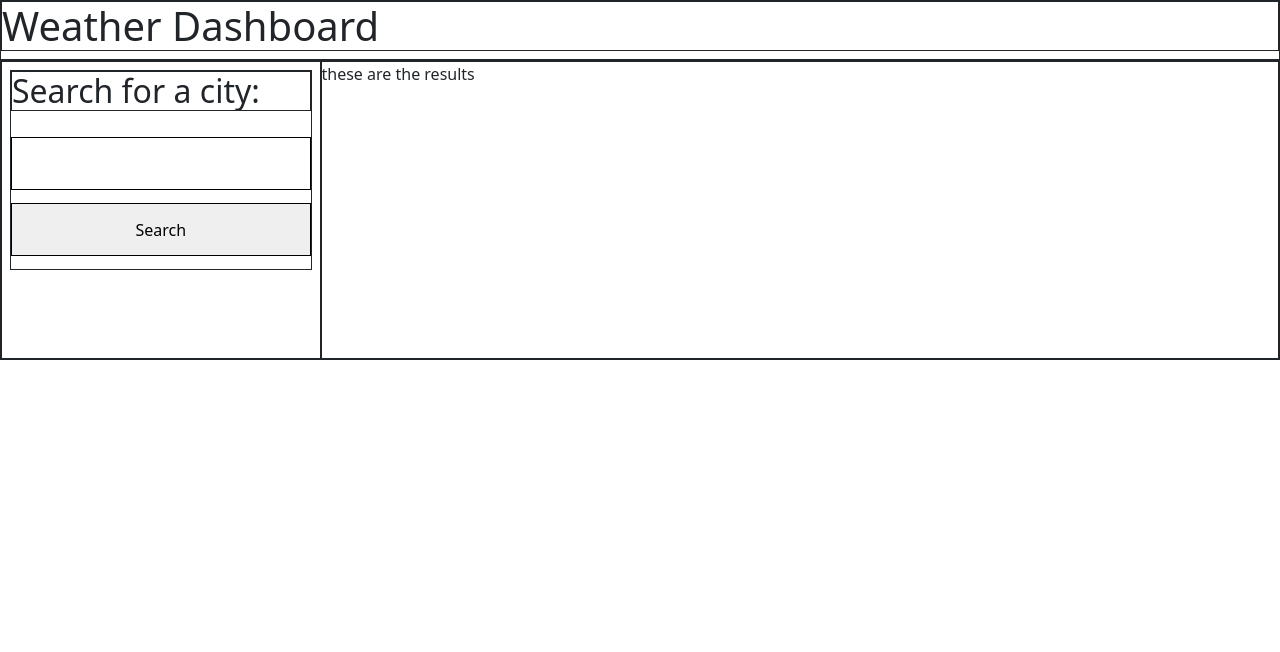
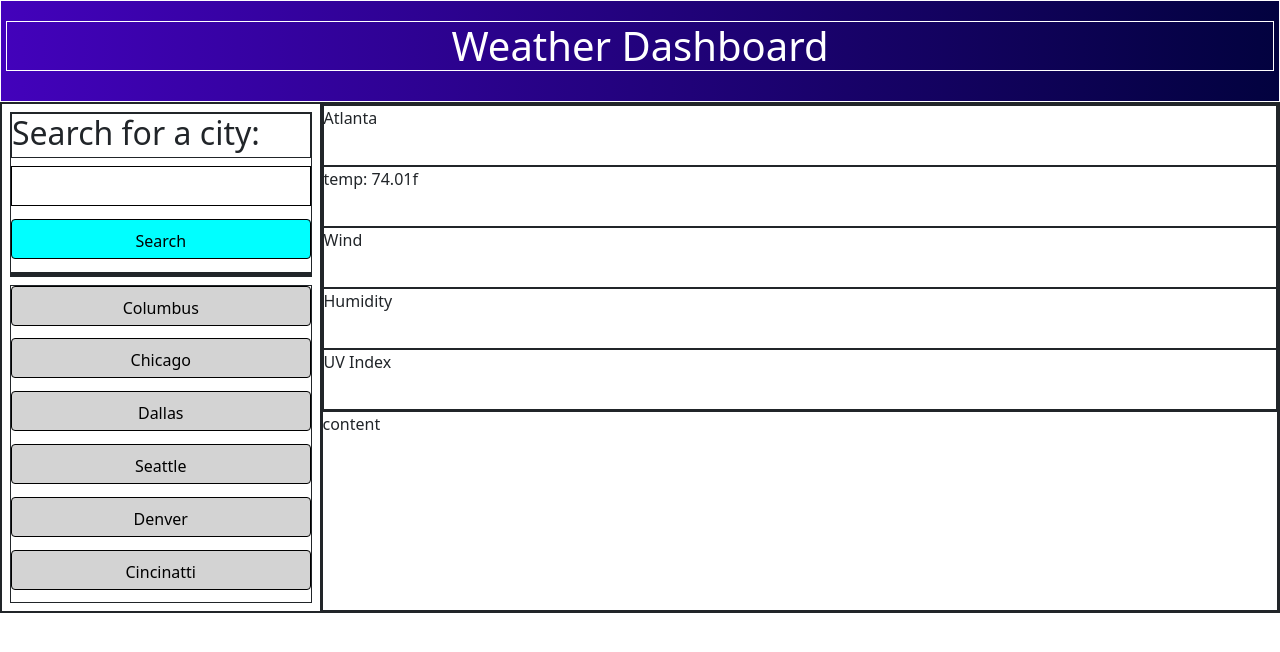
Before and after one commit to adambelin/Weather-Dashboard, a plain HTML site: page index.html in a window 1280 px wide. Drawn offline with nearby package versions, Linux system fonts and the light colour scheme.

Commit message:
added header styling and grid patterns

```diff
--- a/assets/css/style.css
+++ b/assets/css/style.css
@@ -8,18 +8,69 @@ body * {
     grid-template-rows: 1fr 5fr;
 }
 
+.header {
+    text-align: center;
+    padding: 5px;
+    color: white;
+    background: linear-gradient(90deg, rgb(67, 2, 187), rgb(2, 2, 63));
+    padding-top: 20px;
+}
+
 .main {
     display: grid;
     grid-template-columns: 1fr 3fr;
+}
+
+.city-search {
+    padding: .5em;
 }
 
 .search-form {
     display: grid;
     grid-template-columns: 1fr;
     grid-template-rows: 1fr 1fr 1fr;
-    margin: .5em;
+    margin-bottom: .5em;
+    border-bottom: 5px solid;
 }
 
-.search-form > * {
+.city-search-box {
     margin-bottom: .8em;
 }
+
+.search-history {
+    display: grid;
+    grid-template-columns: 1fr;
+}
+
+.city-search-btn {
+    width: 100%;
+    height: 40px;
+    margin-bottom: .8em;
+    text-align: center;
+    vertical-align: middle;
+    border-radius: 4px;
+    background-color: lightgrey;
+    line-height: 40px;
+}
+
+.search {
+    background-color: cyan;
+}
+
+.city-search-btn > span {
+    margin: auto;
+    width: 400px;
+    border: none;
+}
+
+.city-results {
+    display: grid;
+    grid-template-columns: 1fr;
+
+}
+
+.city-details {
+    display: grid;
+    grid-template-columns: 1fr;
+    grid-template-rows: 1fr 1fr 1fr 1fr 1fr;
+}
--- a/index.html
+++ b/index.html
@@ -32,11 +32,31 @@
         <section class="city-search">
             <section class="search-form">
                 <h2>Search for a city:</h2>
-                <input type="text" id="search">
-                <button class="search" id="searchBtn">Search</button>
+                <input class="city-search-box" type="text" id="search">
+                <button class="city-search-btn search" id="searchBtn"><span>Search</span></button>
+            </section>
+            <section class="search-history">
+                <button class="city-search-btn"><span>Columbus</span></button>
+                <button class="city-search-btn"><span>Chicago</span></button>
+                <button class="city-search-btn"><span>Dallas</span></button>
+                <button class="city-search-btn"><span>Seattle</span></button>
+                <button class="city-search-btn"><span>Denver</span></button>
+                <button class="city-search-btn"><span>Cincinatti</span></button>
             </section>
         </section>
-        <section class="city-results">these are the results</section>
+
+        <section class="city-results">
+            <section class="city-details">
+                <div>Atlanta</div>
+                <div>temp: 74.01f</div>
+                <div>Wind</div>
+                <div>Humidity</div>
+                <div>UV Index</div>
+            </section>
+            <section>
+                content
+            </section>
+        </section>
     </main>
 
 
```
